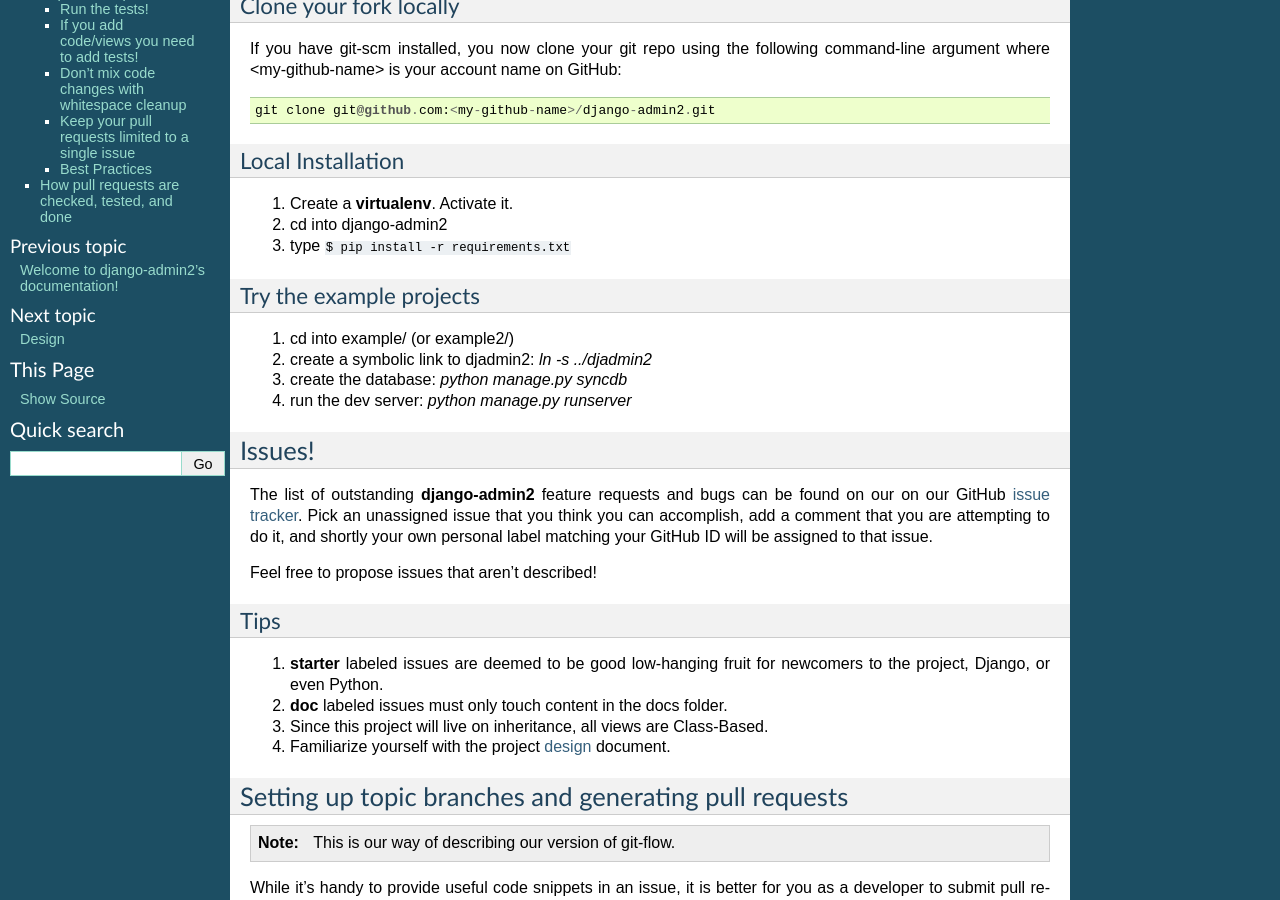
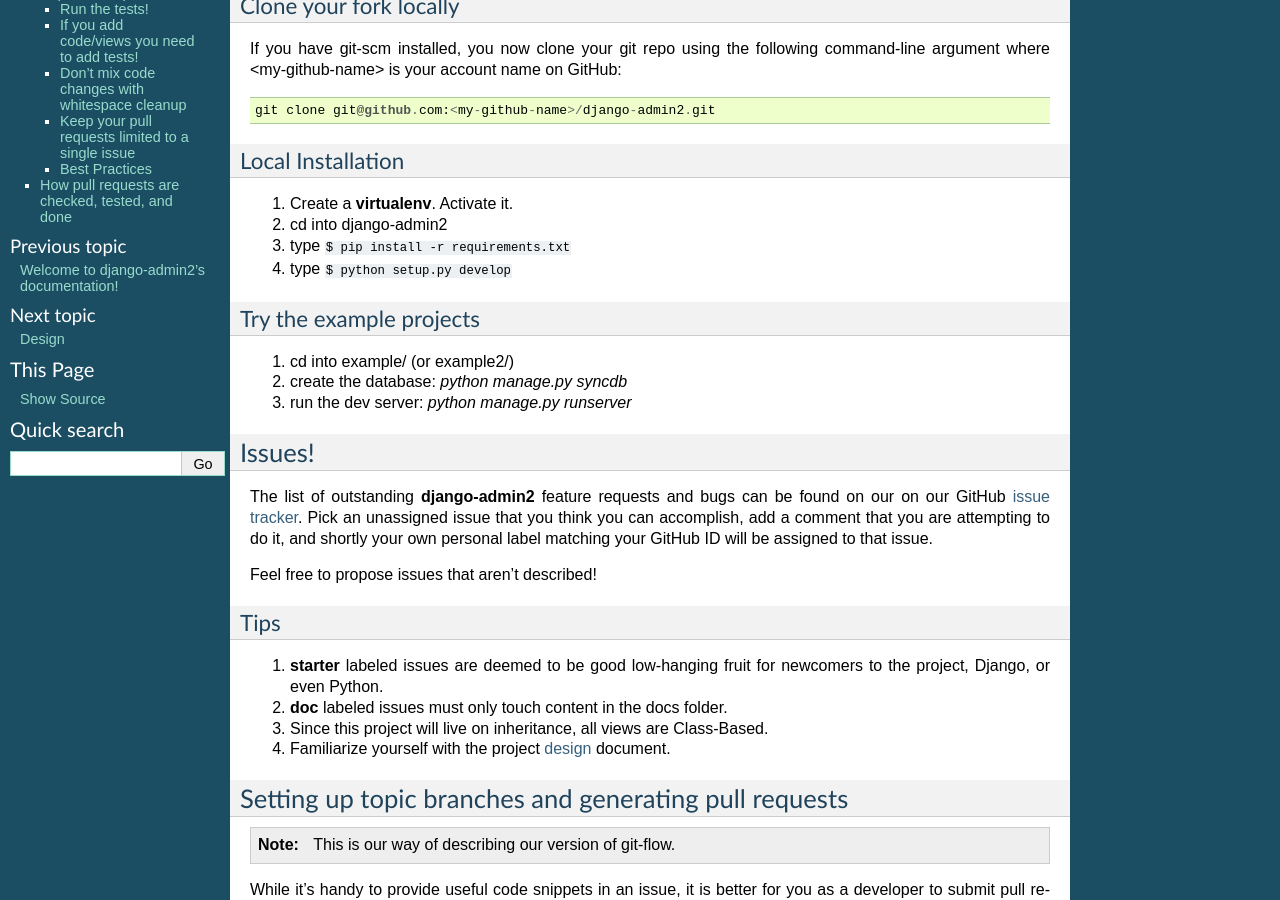
Before and after one commit to jazzband/django-admin2, a Sphinx documentation site: the page built from docs/contributing.rst, in a window 1280 px wide and 900 px high, scrolled down 345 px. Built offline with Sphinx 7.4.7, drawn with Linux system fonts in a browser that asks for light colours.

Commit message:
added instructions to run setup.py to contributing.rst

```diff
--- a/docs/contributing.rst
+++ b/docs/contributing.rst
@@ -27,14 +27,14 @@
 1. Create a **virtualenv**. Activate it.
 2. cd into django-admin2
 3. type ``$ pip install -r requirements.txt``
+4. type ``$ python setup.py develop``
 
 Try the example projects
 --------------------------
 
 1. cd into example/ (or example2/)
-2. create a symbolic link to djadmin2: `ln -s ../djadmin2`
-3. create the database: `python manage.py syncdb`
-4. run the dev server: `python manage.py runserver`
+2. create the database: `python manage.py syncdb`
+3. run the dev server: `python manage.py runserver`
 
 
 Issues!
```
